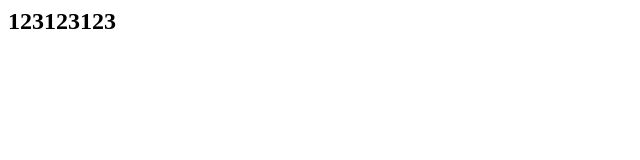
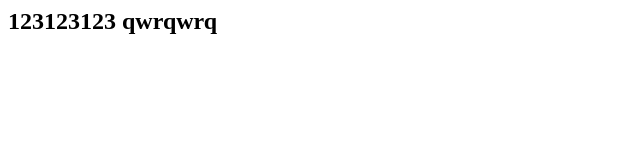
Before and after one commit to zhang-l-ei/-zl, a plain HTML site: page index.html in a window 1280 px wide. Shown: the whole page, without its empty margins (0-640 px from the left). Drawn offline with Linux system fonts and the light colour scheme.

Commit message:
第二次提交

```diff
--- a/index.html
+++ b/index.html
@@ -1,3 +1,4 @@
 <h2>
     123123123
+    qwrqwrq
 </h2>
```
